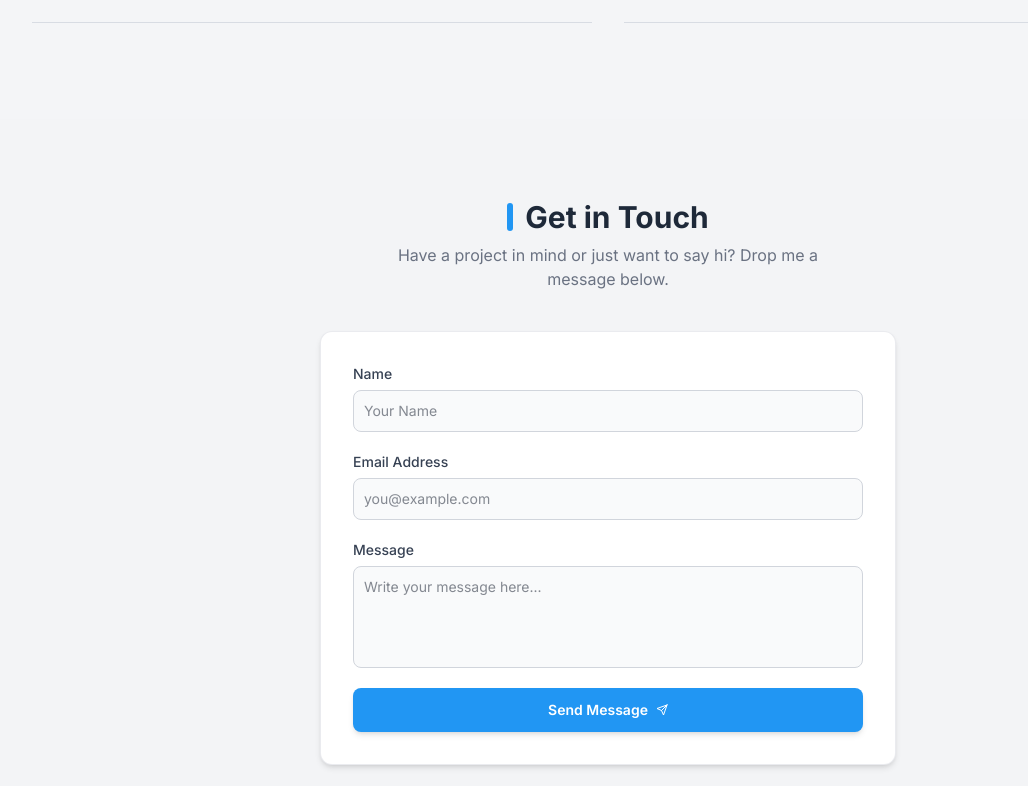
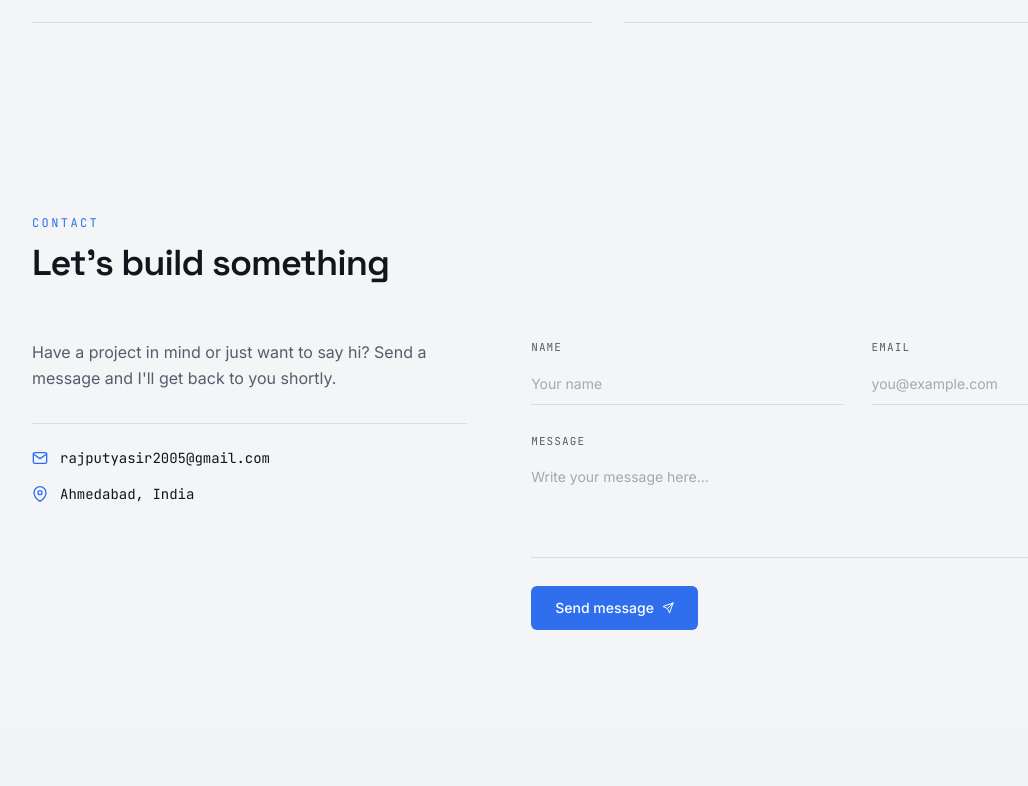
Before and after one commit to yasirrajput4/portfolio, a React (Vite) app: page / in a window 1280 px wide. Shown: the part 2094-2880 px from the top of the page, without its empty margins (32-1060 px from the left). Built offline with nearby package versions, Linux system fonts and the light colour scheme; no server answers.

Commit message:
style(contact): switch to underline-style form fields
- Replace filled/rounded inputs with minimal bottom-border fields
- Add contact info block (email, location) beside the form

```diff
--- a/src/components/ContactForm.jsx
+++ b/src/components/ContactForm.jsx
@@ -1,5 +1,8 @@
 import { useForm, ValidationError } from "@formspree/react";
-import { FiSend, FiCheckCircle } from "react-icons/fi";
+import { FiSend, FiCheckCircle, FiMapPin, FiMail } from "react-icons/fi";
+
+const FIELD_CLASS =
+  "w-full bg-transparent border-0 border-b border-[#D8DCE3] dark:border-[#262B35] py-2.5 text-[#12151B] dark:text-[#E9ECF2] placeholder:text-[#565C6B]/50 dark:placeholder:text-[#9AA2B1]/40 focus:outline-none focus:border-[#2F6FED] dark:focus:border-[#5C8CFF] transition-colors duration-200 text-sm";
 
 function ContactForm() {
   const [state, handleSubmit] = useForm(import.meta.env.VITE_FORMSPREE_ID);
@@ -7,38 +10,56 @@ function ContactForm() {
   return (
     <section
       id="contact"
-      className="bg-gray-100 dark:bg-gray-900 py-20 px-4 sm:px-6 lg:px-8 flex flex-col items-center transition-colors duration-300"
+      className="bg-[#F4F5F7] dark:bg-[#0B0E13] text-[#12151B] dark:text-[#E9ECF2] py-20 sm:py-24 px-4 sm:px-6 lg:px-8 transition-colors duration-300"
     >
-      <div className="flex items-center gap-3 mb-2">
-        <span className="w-1.5 h-7 rounded-full bg-[rgb(33,150,243)]" />
-        <h2 className="text-3xl font-bold text-gray-800 dark:text-gray-100 text-center">
-          Get in Touch
+      <div className="max-w-6xl mx-auto">
+        <p className="font-mono text-xs tracking-[0.2em] uppercase text-[#2F6FED] dark:text-[#5C8CFF] mb-3">
+          Contact
+        </p>
+        <h2 className="font-display font-semibold text-3xl sm:text-4xl tracking-tight mb-14">
+          Let's build something
         </h2>
-      </div>
-      <p className="text-gray-500 dark:text-gray-400 mb-10 text-center text-sm sm:text-base max-w-md">
-        Have a project in mind or just want to say hi? Drop me a message below.
+
+        <div className="grid grid-cols-1 lg:grid-cols-[0.8fr_1.2fr] gap-12 lg:gap-16">
+          {/* Contact info */}
+          <div>
+            <p className="text-[#565C6B] dark:text-[#9AA2B1] text-base leading-relaxed mb-8">
+              Have a project in mind or just want to say hi? Send a message and
+              I'll get back to you shortly.
             </p>
 
-      <div className="w-full max-w-xl bg-white dark:bg-gray-800 rounded-xl shadow-md border border-gray-200/80 dark:border-gray-700/50 p-6 sm:p-8 transition-colors duration-300">
+            <dl className="space-y-4 border-t border-[#D8DCE3] dark:border-[#262B35] pt-6">
+              <div className="flex items-center gap-3">
+                <FiMail className="text-[#2F6FED] dark:text-[#5C8CFF] shrink-0" />
+                <dd className="font-mono text-sm">rajputyasir2005@gmail.com</dd>
+              </div>
+              <div className="flex items-center gap-3">
+                <FiMapPin className="text-[#2F6FED] dark:text-[#5C8CFF] shrink-0" />
+                <dd className="font-mono text-sm">Ahmedabad, India</dd>
+              </div>
+            </dl>
+          </div>
+
+          {/* Form */}
+          <div>
             {state.succeeded ? (
-          <div className="flex flex-col items-center justify-center py-10 text-center space-y-4 animate-fade-in">
-            <FiCheckCircle className="text-5xl text-green-500 dark:text-green-400 animate-[pulse_2s_cubic-bezier(0.16,1,0.3,1)_infinite]" />
-            <h3 className="text-xl font-semibold text-gray-800 dark:text-gray-100">
-              Message Sent Successfully!
+              <div className="flex flex-col items-start justify-center py-10 text-left space-y-3 animate-fade-in">
+                <FiCheckCircle className="text-4xl text-emerald-500 dark:text-emerald-400" />
+                <h3 className="text-lg font-semibold">
+                  Message sent successfully
                 </h3>
-            <p className="text-gray-600 dark:text-gray-400 text-sm max-w-sm">
-              Thanks for reaching out, Yasir. I've received your text and will
+                <p className="text-[#565C6B] dark:text-[#9AA2B1] text-sm max-w-sm">
+                  Thanks for reaching out. I've received your message and will
                   get back to you shortly.
                 </p>
               </div>
             ) : (
-          /* Contact Form */
-          <form onSubmit={handleSubmit} className="space-y-5">
-            {/* Name Field */}
+              <form onSubmit={handleSubmit} className="space-y-7">
+                <div className="grid grid-cols-1 sm:grid-cols-2 gap-7">
                   <div className="flex flex-col">
                     <label
                       htmlFor="name"
-                className="text-gray-700 dark:text-gray-200 text-sm font-medium mb-1.5"
+                      className="font-mono text-[11px] tracking-[0.1em] uppercase text-[#565C6B] dark:text-[#9AA2B1] mb-2"
                     >
                       Name
                     </label>
@@ -46,19 +67,18 @@ function ContactForm() {
                       id="name"
                       type="text"
                       name="name"
-                placeholder="Your Name"
+                      placeholder="Your name"
                       required
-                className="w-full p-2.5 border border-gray-300 dark:border-gray-600 rounded-lg bg-gray-50 dark:bg-gray-900 text-gray-900 dark:text-gray-100 focus:outline-none focus:ring-2 focus:ring-[rgb(33,150,243)] focus:border-transparent transition-colors duration-200 text-sm"
+                      className={FIELD_CLASS}
                     />
                   </div>
 
-            {/* Email Field */}
                   <div className="flex flex-col">
                     <label
                       htmlFor="email"
-                className="text-gray-700 dark:text-gray-200 text-sm font-medium mb-1.5"
+                      className="font-mono text-[11px] tracking-[0.1em] uppercase text-[#565C6B] dark:text-[#9AA2B1] mb-2"
                     >
-                Email Address
+                      Email
                     </label>
                     <input
                       id="email"
@@ -66,7 +86,7 @@ function ContactForm() {
                       name="email"
                       placeholder="you@example.com"
                       required
-                className="w-full p-2.5 border border-gray-300 dark:border-gray-600 rounded-lg bg-gray-50 dark:bg-gray-900 text-gray-900 dark:text-gray-100 focus:outline-none focus:ring-2 focus:ring-[rgb(33,150,243)] focus:border-transparent transition-colors duration-200 text-sm"
+                      className={FIELD_CLASS}
                     />
                     <ValidationError
                       prefix="Email"
@@ -75,12 +95,12 @@ function ContactForm() {
                       className="text-red-500 text-xs mt-1"
                     />
                   </div>
+                </div>
 
-            {/* Message Field */}
                 <div className="flex flex-col">
                   <label
                     htmlFor="message"
-                className="text-gray-700 dark:text-gray-200 text-sm font-medium mb-1.5"
+                    className="font-mono text-[11px] tracking-[0.1em] uppercase text-[#565C6B] dark:text-[#9AA2B1] mb-2"
                   >
                     Message
                   </label>
@@ -90,7 +110,7 @@ function ContactForm() {
                     placeholder="Write your message here..."
                     required
                     rows="4"
-                className="w-full p-2.5 border border-gray-300 dark:border-gray-600 rounded-lg bg-gray-50 dark:bg-gray-900 text-gray-900 dark:text-gray-100 focus:outline-none focus:ring-2 focus:ring-[rgb(33,150,243)] focus:border-transparent resize-none transition-colors duration-200 text-sm"
+                    className={`${FIELD_CLASS} resize-none`}
                   />
                   <ValidationError
                     prefix="Message"
@@ -100,17 +120,16 @@ function ContactForm() {
                   />
                 </div>
 
-            {/* Submit Button */}
                 <button
                   type="submit"
                   disabled={state.submitting}
-              className="w-full py-3 bg-[rgb(33,150,243)] hover:bg-blue-600 text-white font-semibold rounded-lg shadow-md hover:shadow-lg transition-[background-color,box-shadow] duration-200 text-sm cursor-pointer flex items-center justify-center gap-2 disabled:opacity-70 disabled:cursor-not-allowed"
+                  className="inline-flex items-center justify-center gap-2 bg-[#2F6FED] hover:bg-[#2558C4] text-white font-medium rounded-md px-6 py-3 text-sm transition-colors duration-200 disabled:opacity-60 disabled:cursor-not-allowed"
                 >
                   {state.submitting ? (
                     "Sending..."
                   ) : (
                     <>
-                  <span>Send Message</span>
+                      Send message
                       <FiSend className="text-xs" />
                     </>
                   )}
@@ -118,6 +137,8 @@ function ContactForm() {
               </form>
             )}
           </div>
+        </div>
+      </div>
     </section>
   );
 }
```
Lines whose indentation alone changed are shown as unchanged.
